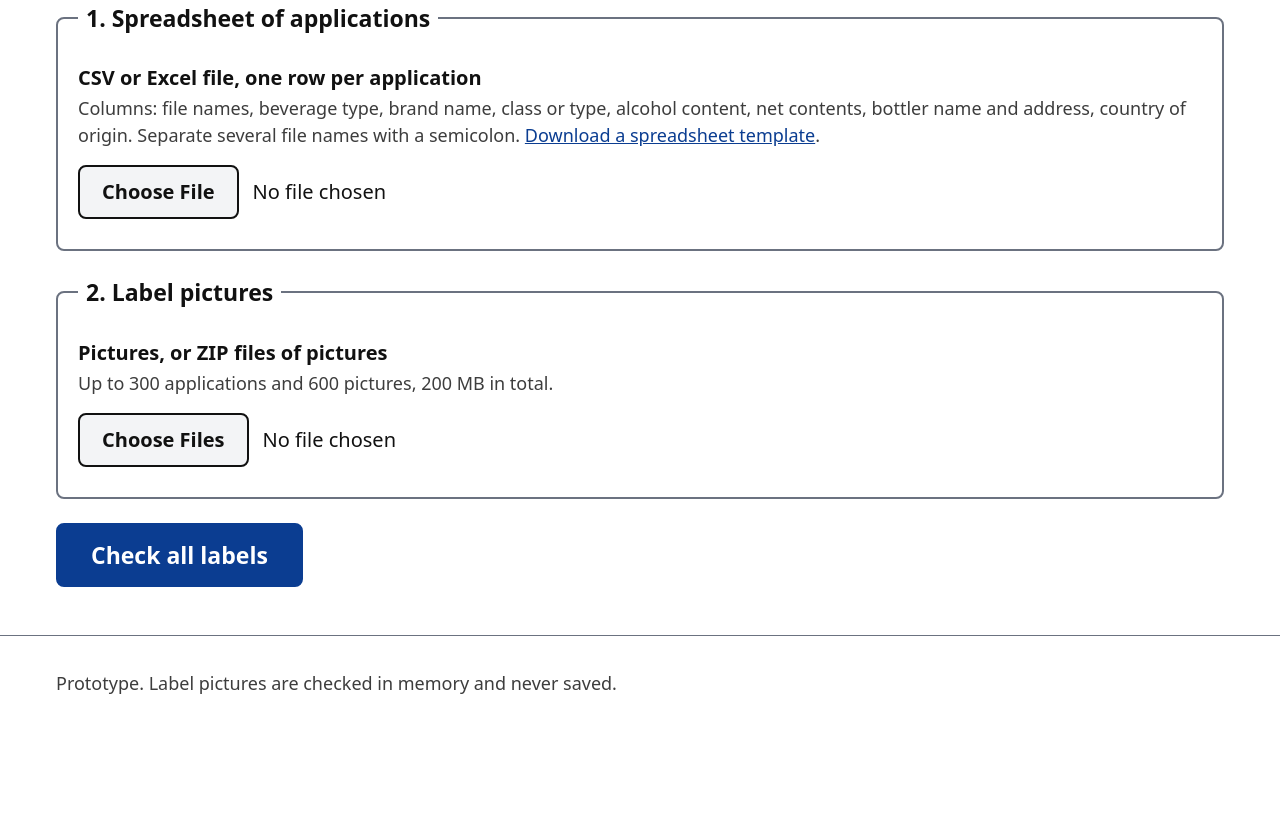
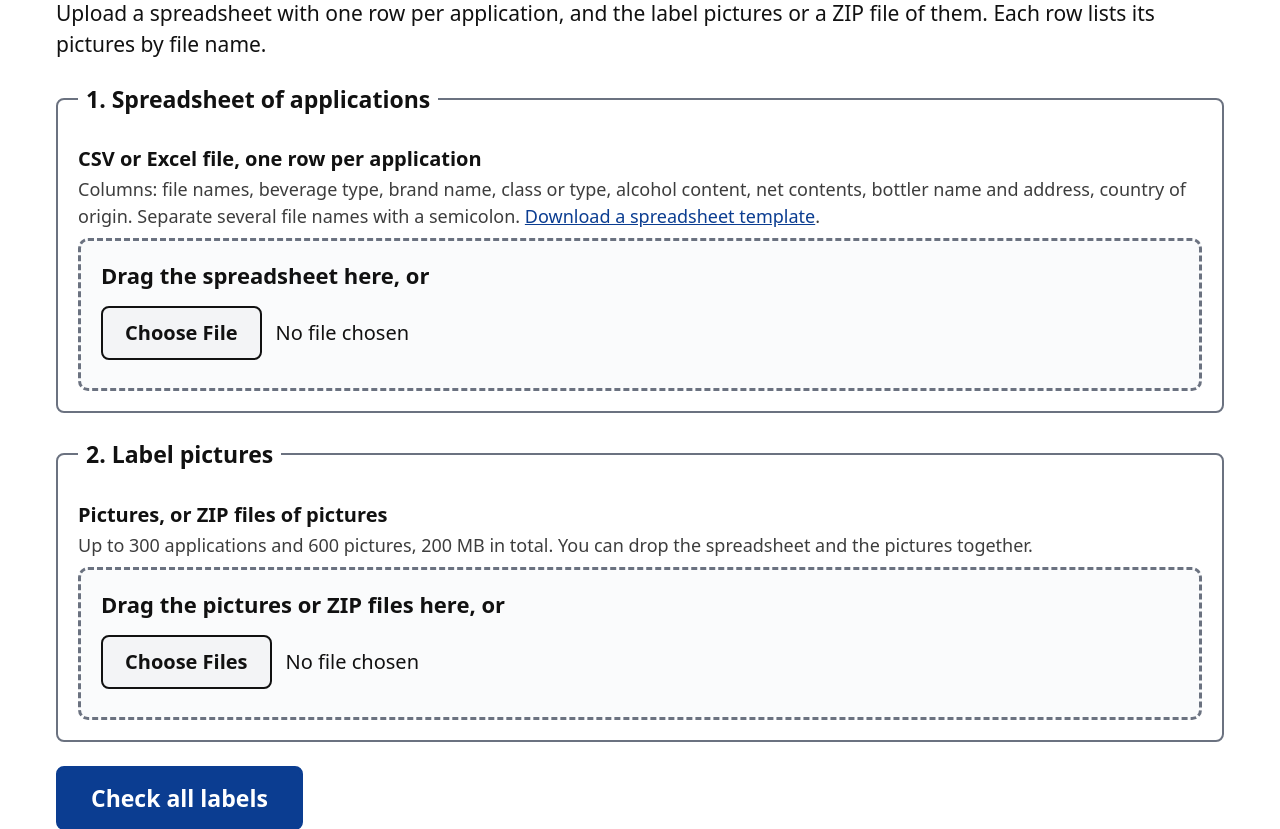
Before and after one commit to cjparker102/ttb-label-verifier, a FastAPI app: page / in a window 1280 px wide. Shown: the part 2429-3258 px from the top of the page. Before the commit the page ends 3123 px from the top, so only its background shows below. Run offline with FastAPI, Linux system fonts and the light colour scheme.

Commit message:
Add drag-and-drop zones that sort spreadsheets and pictures into the right box

```diff
--- a/app/static/app.js
+++ b/app/static/app.js
@@ -30,8 +30,73 @@ document.addEventListener("DOMContentLoaded", () => {
     target.focus();
   }
 
+  setUpDropZones();
   watchBatch();
 });
+
+// Drag and drop onto the file boxes. The plain file pickers work without this.
+function setUpDropZones() {
+  // A file dropped anywhere else would make the browser open it and leave the page.
+  ["dragover", "drop"].forEach((type) => window.addEventListener(type, (event) => event.preventDefault()));
+
+  document.querySelectorAll(".drop-zone").forEach((zone) => {
+    const input = document.getElementById(zone.dataset.dropFor);
+    zone.addEventListener("dragover", (event) => {
+      event.preventDefault();
+      zone.classList.add("dragging");
+    });
+    zone.addEventListener("dragleave", () => zone.classList.remove("dragging"));
+    zone.addEventListener("drop", (event) => {
+      event.preventDefault();
+      zone.classList.remove("dragging");
+      placeFiles(zone, [...event.dataTransfer.files]);
+    });
+    input.addEventListener("change", () => showChosen(input));
+  });
+}
+
+// Put dropped files in the right box. In the batch form, a spreadsheet goes to the
+// spreadsheet box and everything else to the pictures box, whichever zone it lands on.
+function placeFiles(zone, files) {
+  const form = zone.closest("form");
+  const spreadsheetBox = form.querySelector("#spreadsheet");
+  const isSpreadsheet = (file) => /\.(csv|xlsx)$/i.test(file.name);
+  const target = (file) => {
+    if (!spreadsheetBox) return document.getElementById(zone.dataset.dropFor);
+    return isSpreadsheet(file) ? spreadsheetBox : form.querySelector("#pictures");
+  };
+  const byBox = new Map();
+  files.forEach((file) => {
+    const box = target(file);
+    byBox.set(box, [...(byBox.get(box) || []), file]);
+  });
+  byBox.forEach((chosen, box) => {
+    const transfer = new DataTransfer();
+    (box.multiple ? chosen : chosen.slice(-1)).forEach((file) => transfer.items.add(file));
+    box.files = transfer.files;
+    showChosen(box);
+  });
+}
+
+function showChosen(input) {
+  const list = document.querySelector(`[data-chosen-for="${input.id}"]`);
+  const files = [...input.files];
+  const shown = files.slice(0, 8).map((file) => {
+    const item = document.createElement("li");
+    const size =
+      file.size < 1048576
+        ? `${Math.max(1, Math.round(file.size / 1024))} KB`
+        : `${(file.size / 1048576).toFixed(1)} MB`;
+    item.textContent = `${file.name} (${size})`;
+    return item;
+  });
+  if (files.length > 8) {
+    const more = document.createElement("li");
+    more.textContent = `and ${files.length - 8} more`;
+    shown.push(more);
+  }
+  list.replaceChildren(...shown);
+}
 
 // While a batch runs, keep its page up to date without reloading it.
 function watchBatch() {
--- a/app/static/style.css
+++ b/app/static/style.css
@@ -135,6 +135,15 @@ details.ok-fields > summary { cursor: pointer; font-weight: 700; padding: 10px 0
 .button-secondary:hover { background: #eef3fb; }
 .button-secondary[disabled], .sample-button[disabled] { cursor: wait; opacity: 0.7; }
 
+.drop-zone {
+  border: 3px dashed var(--line); border-radius: 10px; padding: 18px 20px; margin-top: 8px;
+  background: #fafbfc;
+}
+.drop-zone.dragging { border-color: var(--brand); background: #eef3fb; }
+.drop-text { margin: 0 0 4px; font-size: 1.1rem; font-weight: 700; }
+.chosen-files { margin: 6px 0 0; padding-left: 1.2em; font-size: 0.95rem; }
+.chosen-files:empty { display: none; }
+
 /* Sample labels */
 
 .sample-grid { display: grid; grid-template-columns: repeat(auto-fill, minmax(17rem, 1fr)); gap: 14px; margin: 16px 0 20px; }
--- a/app/templates/index.html
+++ b/app/templates/index.html
@@ -46,7 +46,11 @@
       <legend>1. Label pictures</legend>
       <label for="images">Pictures of this label (front, back, neck)</label>
       <p class="hint" id="images-hint">Up to {{ settings.max_images_per_label }} pictures. JPEG, PNG, WebP, or GIF, up to {{ settings.max_image_bytes // 1048576 }} MB each.</p>
-      <input type="file" id="images" name="images" accept="image/jpeg,image/png,image/webp,image/gif" multiple required aria-describedby="images-hint">
+      <div class="drop-zone" data-drop-for="images">
+        <p class="drop-text" aria-hidden="true">Drag the pictures here, or</p>
+        <input type="file" id="images" name="images" accept="image/jpeg,image/png,image/webp,image/gif" multiple required aria-describedby="images-hint">
+        <ul class="chosen-files" data-chosen-for="images" aria-live="polite"></ul>
+      </div>
     </fieldset>
 
     <fieldset>
@@ -81,14 +85,22 @@
       <legend>1. Spreadsheet of applications</legend>
       <label for="spreadsheet">CSV or Excel file, one row per application</label>
       <p class="hint" id="spreadsheet-hint">Columns: file names, beverage type, brand name, class or type, alcohol content, net contents, bottler name and address, country of origin. Separate several file names with a semicolon. <a href="/template.csv">Download a spreadsheet template</a>.</p>
-      <input type="file" id="spreadsheet" name="spreadsheet" accept=".csv,.xlsx,text/csv,application/vnd.openxmlformats-officedocument.spreadsheetml.sheet" required aria-describedby="spreadsheet-hint">
+      <div class="drop-zone" data-drop-for="spreadsheet">
+        <p class="drop-text" aria-hidden="true">Drag the spreadsheet here, or</p>
+        <input type="file" id="spreadsheet" name="spreadsheet" accept=".csv,.xlsx,text/csv,application/vnd.openxmlformats-officedocument.spreadsheetml.sheet" required aria-describedby="spreadsheet-hint">
+        <ul class="chosen-files" data-chosen-for="spreadsheet" aria-live="polite"></ul>
+      </div>
     </fieldset>
 
     <fieldset>
       <legend>2. Label pictures</legend>
       <label for="pictures">Pictures, or ZIP files of pictures</label>
-      <p class="hint" id="pictures-hint">Up to 300 applications and 600 pictures, 200 MB in total.</p>
-      <input type="file" id="pictures" name="pictures" accept="image/jpeg,image/png,image/webp,image/gif,.zip,application/zip" multiple required aria-describedby="pictures-hint">
+      <p class="hint" id="pictures-hint">Up to 300 applications and 600 pictures, 200 MB in total. You can drop the spreadsheet and the pictures together.</p>
+      <div class="drop-zone" data-drop-for="pictures">
+        <p class="drop-text" aria-hidden="true">Drag the pictures or ZIP files here, or</p>
+        <input type="file" id="pictures" name="pictures" accept="image/jpeg,image/png,image/webp,image/gif,.zip,application/zip" multiple required aria-describedby="pictures-hint">
+        <ul class="chosen-files" data-chosen-for="pictures" aria-live="polite"></ul>
+      </div>
     </fieldset>
 
     <button type="submit" class="button-primary" id="batch-button">Check all labels</button>
```
Also changed, not shown: tests/web/test_check_page.py (+10 -0 lines).
